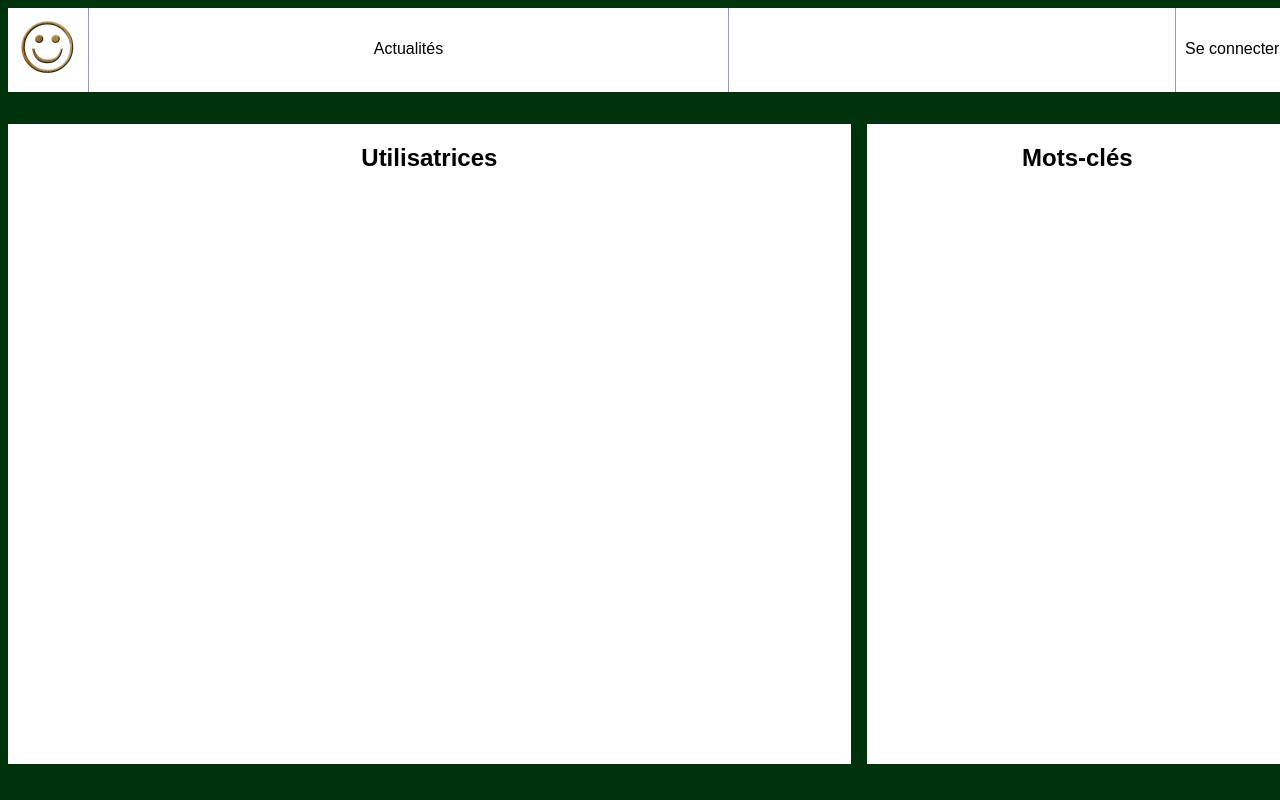
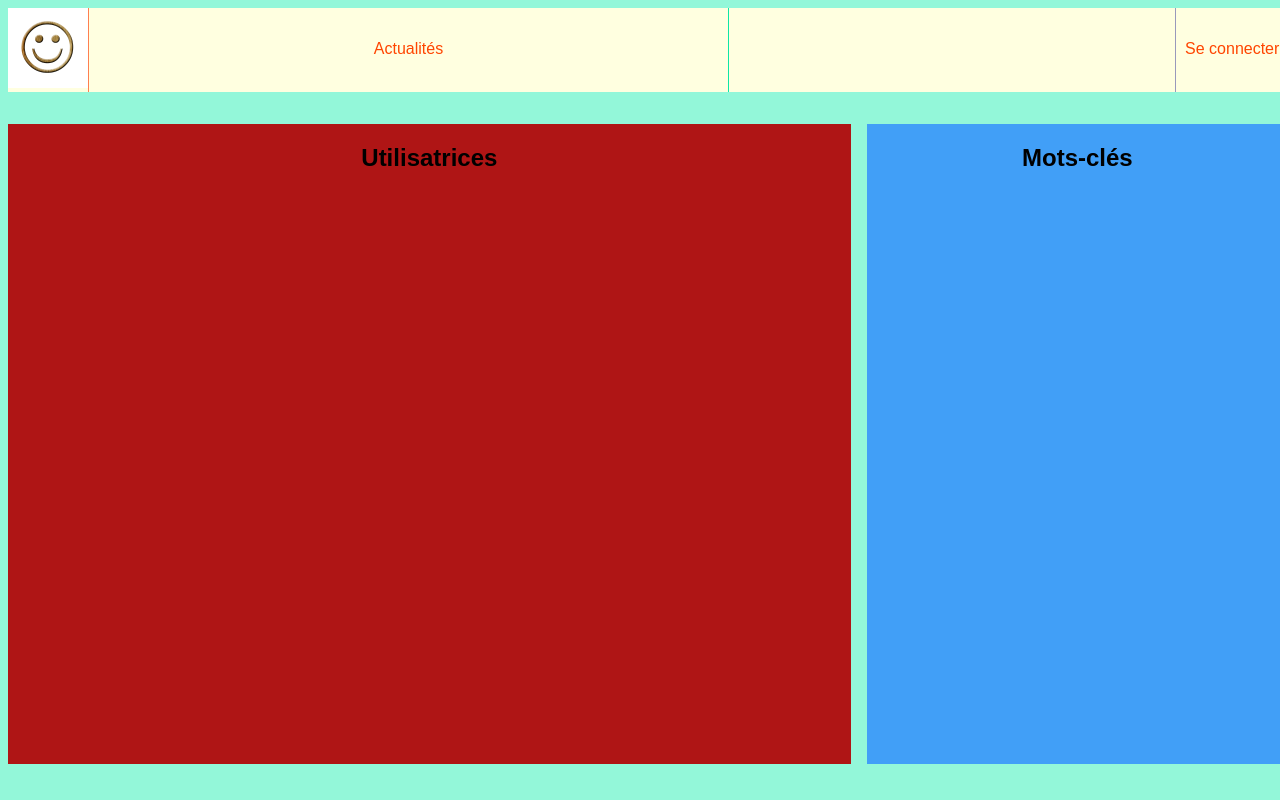
Before and after one commit to adatechschool/project-collectif---reseau-social-php-les-rameurs-baptiste-sonia-vic, a PHP site: page /admin.php in a window 1280 px wide. Run offline with PHP 8.4, Linux system fonts and the light colour scheme; data that the repository does not hold is empty.

Commit message:
Update style.css

```diff
--- a/style.css
+++ b/style.css
@@ -1,13 +1,13 @@
 body{
-    background-color: rgb(0, 51, 11);
+    background-color: rgb(147, 247, 217);
     font-family: Arial;
 }
 
-a{text-decoration: none; color:black;}
+a{text-decoration: none; color: 	rgb(255,69,0);}
 a:hover{text-decoration: underline;}
 
 body>header{
-    background-color: #fff;
+    background-color: 	rgb(255,255,224);
     display:flex;
     width:80em;
     margin:0 auto 2em auto;
@@ -21,17 +21,17 @@ body>header #menu {
     display:flex;
     width:50%;
     align-items: stretch;
-    border-left: 1px solid #99b;
+    border-left: 1px solid rgb(255,127,80);
 }
 body>header #menu a{
     flex:1;
     text-align: center;
     padding-top:2em;
-    border-right: 1px solid #99b;
+    border-right: 1px solid 	rgb(14, 231, 166);
 }
 body>header a:hover
 {
-    background-color: #99b;
+    background-color: 	rgb(147, 247, 217);
 }
 body>header ul{list-style: none;}
 body>header #user
@@ -74,7 +74,7 @@ body>header #user:hover ul{
     margin:0 auto 2em auto;
 }
 #wrapper aside{
-    background-color: #fff;
+    background-color: rgb(65, 159, 247);
     flex:1;
     padding:1em;
     border-radius: 1em;
@@ -92,7 +92,7 @@ body>header #user:hover ul{
     overflow-y:  scroll;
 }
 #wrapper main article{
-    background-color: #fff;
+    background-color: 	rgb(255,255,224);
     padding:1em;
     margin-bottom: 1em ;
     border-radius: 1em;
@@ -124,11 +124,11 @@ body>header #user:hover ul{
 
 #wrapper.admin{flex-direction: row-reverse}
 #wrapper.admin aside{flex:1;margin-left:1em;border-radius:0;padding:0;}
-#wrapper.admin main{flex:2;background-color: #fff;border-radius: 0;padding:0;}
+#wrapper.admin main{flex:2;background-color: rgb(175, 21, 21);border-radius: 0;padding:0;}
 #wrapper.admin h2{text-align: center;}
 #wrapper.admin h3{margin:0;}
 #wrapper.admin nav{text-align: right;}
-#wrapper.admin article{border:1px solid #ddd;border-radius: 1em;padding:1em;margin:1em;}
+#wrapper.admin article{border:1px solid rgb(6, 114, 73);border-radius: 1em;padding:1em;margin:1em;}
 #wrapper.admin article p{float:left;margin:0;}
 
 
@@ -152,7 +152,7 @@ body>header #user:hover ul{
 }
 
 pre{
-    color:#aaa;
+    color: rgb(255,0,0);
 }
 
 form dl dt{float:left;font-weight: bold;line-height: 1.5em;}
```
